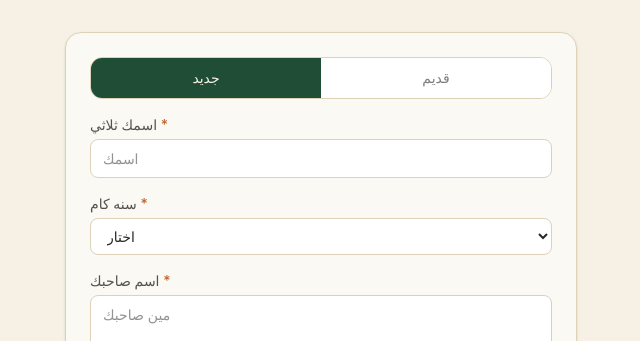
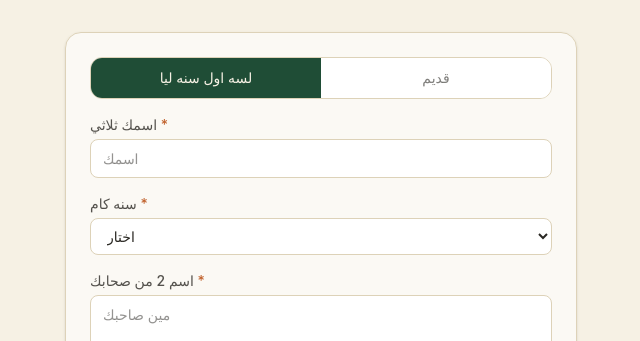
Before and after one commit to monica-123victor/Nourelallam, a Next.js app: page /apply in a window 1280 px wide. Shown: the part 136-477 px from the top of the page, without its empty margins (319-959 px from the left). Built offline with nearby package versions, Linux system fonts and the light colour scheme.

Commit message:
last update fi el apply

```diff
--- a/src/app/apply/page.tsx
+++ b/src/app/apply/page.tsx
@@ -8,7 +8,7 @@ export default function ApplyPage() {
     const [error, setError] = useState("");
     const [form, setForm] = useState({
         name: "", dob: "", guardian_name: "", guardian_contact: "", address: "", notes: "",
-    scout_type: "جديد", });
+    scout_type: "لسه اول سنه ليا", });
 
     function update(field: string, value: string) {
         setForm((f) => ({ ...f, [field]: value }));
@@ -73,14 +73,14 @@ export default function ApplyPage() {
           <div className="flex rounded-xl border border-line overflow-hidden">
             <button
   type="button"
-              onClick={() => update("scout_type", "جديد")}
+  onClick={() => update("scout_type", "لسه اول سنه ليا")}
   className={`flex-1 py-2.5 text-sm font-medium transition ${
-                form.scout_type === "جديد"
+    form.scout_type === "لسه اول سنه ليا"
       ? "bg-forest text-cream"
       : "bg-white text-charcoal/60 hover:bg-khaki/20"
   }`}
 >
-              جديد
+  لسه اول سنه ليا
             </button>
             <button
               type="button"
@@ -112,7 +112,7 @@ export default function ApplyPage() {
 
                       </select>
                  </Field>
-                    <Field label="اسم صاحبك " required>
+                    <Field label="اسم  2 من  صحابك " required>
                         <textarea value={form.guardian_name} onChange={(e) => update("guardian_name", e.target.value)} className="input" placeholder="مين صاحبك " />
                     </Field>
                    <Field label="رقمك " required>
```
Lines whose indentation alone changed are shown as unchanged.
